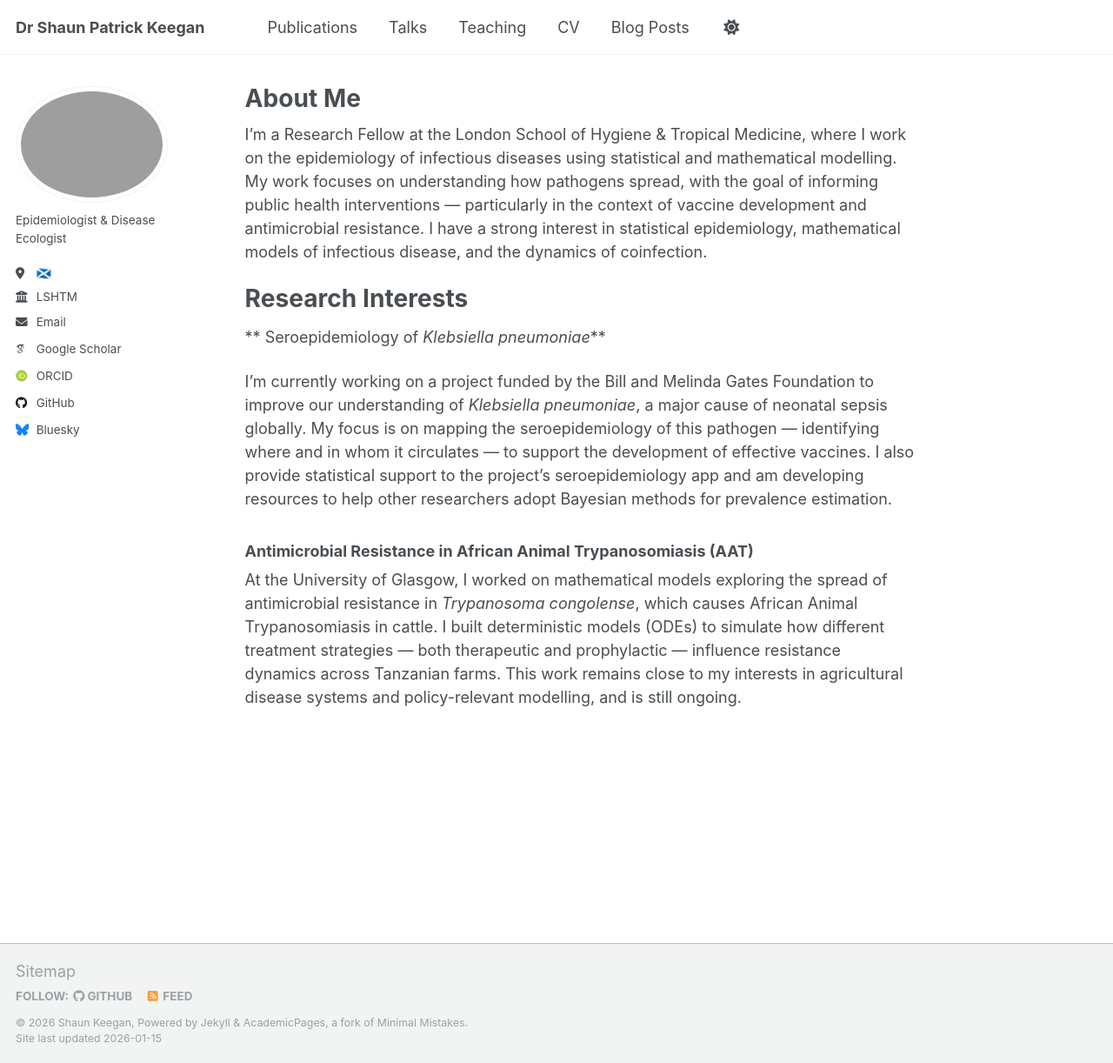
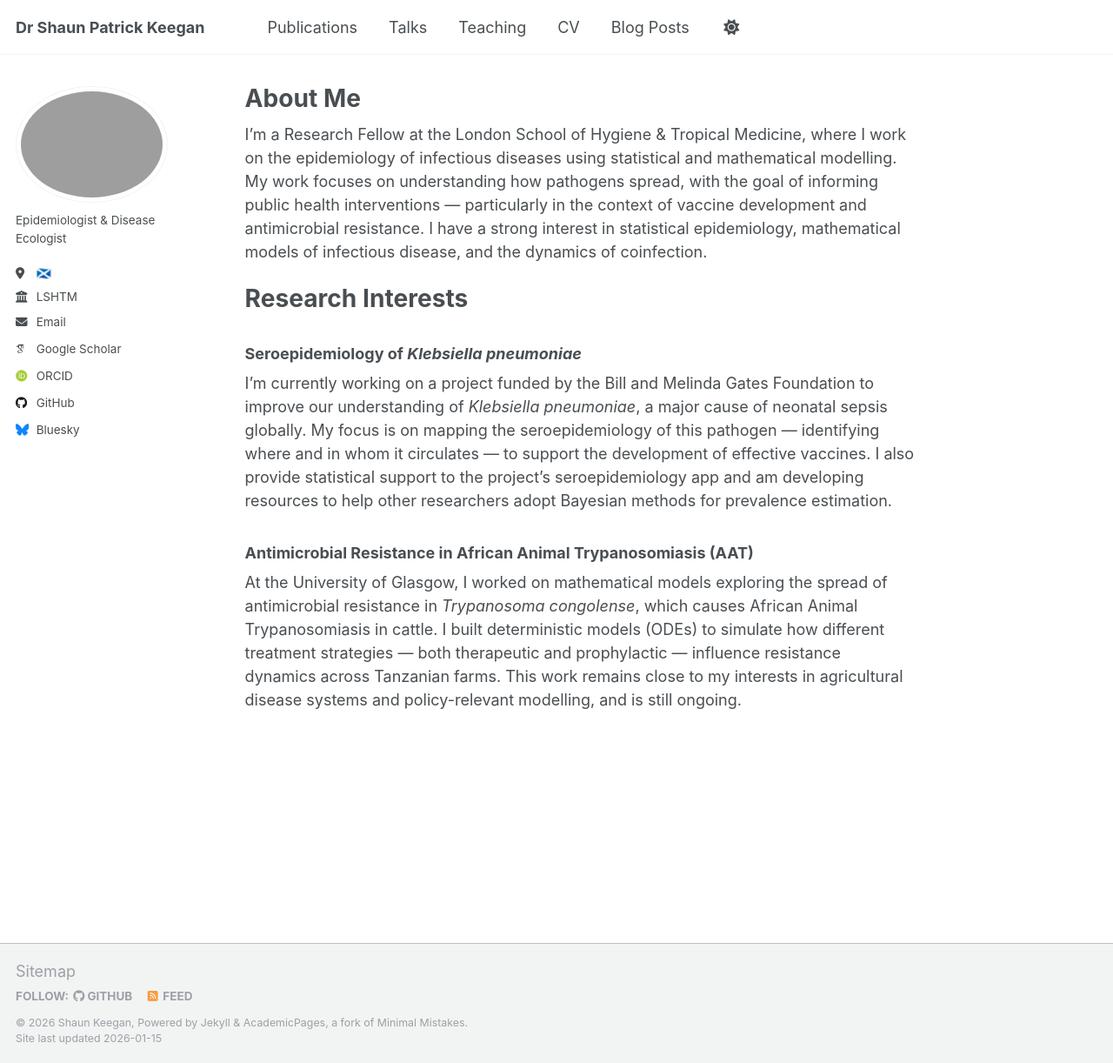
Before and after one commit to shaunkeegan/shaunkeegan.github.io, a Jekyll site: the page built from _pages/about.md, in a window 1280 px wide and 1222 px high. Shown: the whole window at 87% size. Built offline with Jekyll 4.4.1, drawn with Linux system fonts in a browser that asks for light colours; some web fonts are replaced.

Commit message:
minor tweaks

```diff
--- a/_pages/about.md
+++ b/_pages/about.md
@@ -11,7 +11,7 @@ I'm a Research Fellow at the London School of Hygiene & Tropical Medicine, where
 
 # Research Interests
 
-** Seroepidemiology of *Klebsiella pneumoniae***
+### Seroepidemiology of *Klebsiella pneumoniae*
 
 I'm currently working on a project funded by the Bill and Melinda Gates Foundation to improve our understanding of *Klebsiella pneumoniae*, a major cause of neonatal sepsis globally. My focus is on mapping the seroepidemiology of this pathogen — identifying where and in whom it circulates — to support the development of effective vaccines. I also provide statistical support to the project’s seroepidemiology app and am developing resources to help other researchers adopt Bayesian methods for prevalence estimation.
 
```
